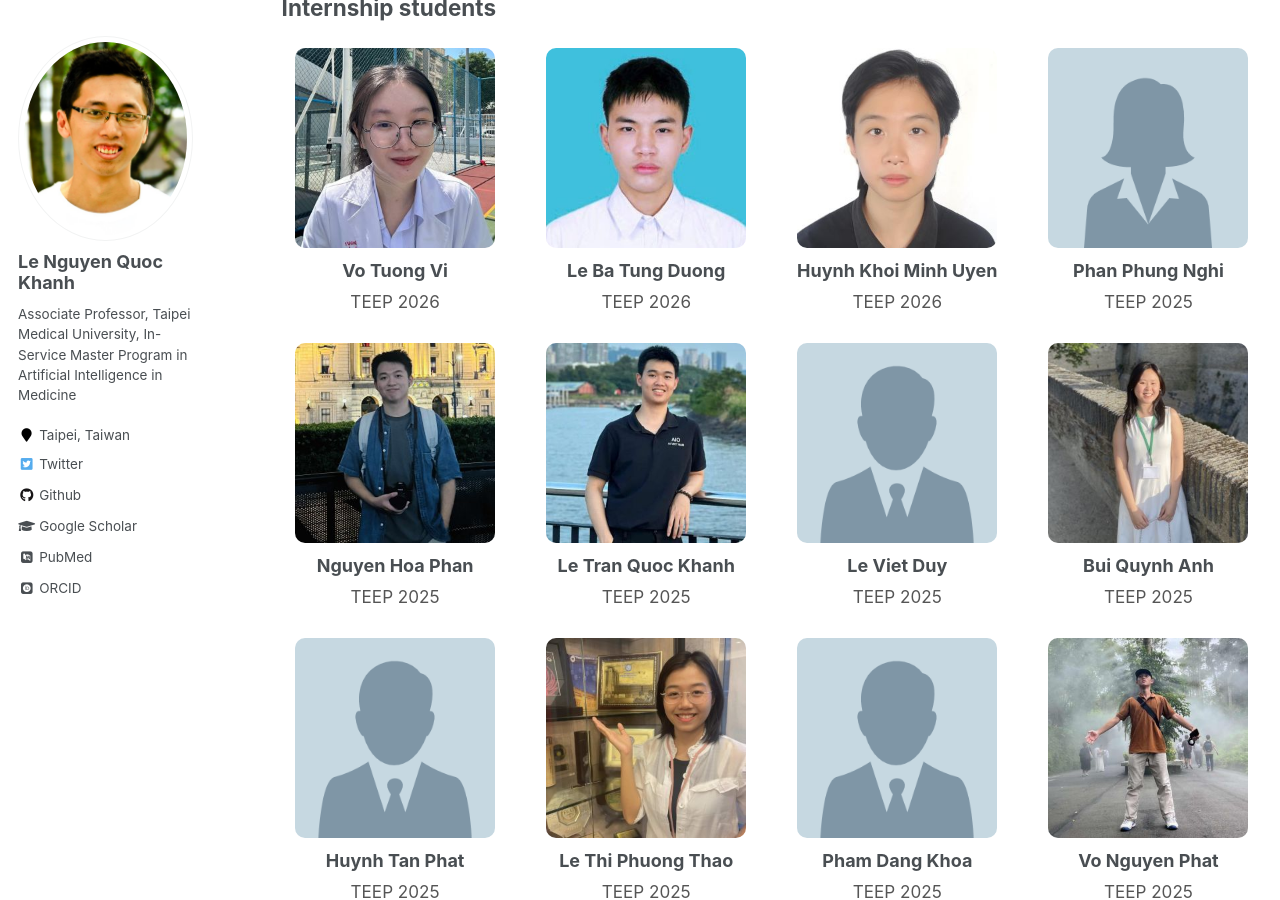
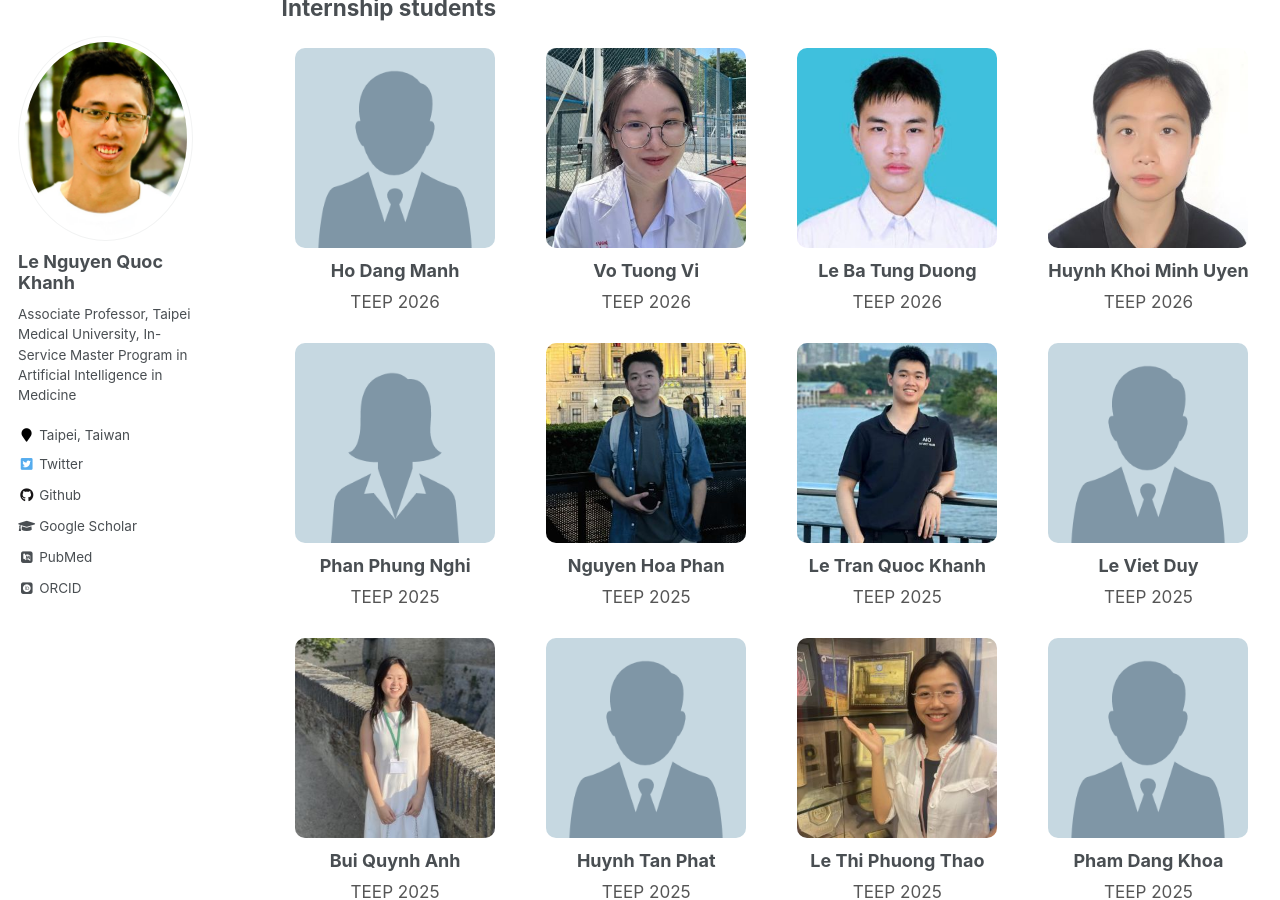
Before and after one commit to khanhlee/khanhlee.github.io, a Jekyll site: the page built from _pages/member.md, in a window 1280 px wide and 900 px high, scrolled down 3531 px. Built offline with Jekyll 4.4.1, drawn with Linux system fonts in a browser that asks for light colours; some web fonts are replaced.

Commit message:
Update member.md

```diff
--- a/_pages/member.md
+++ b/_pages/member.md
@@ -286,6 +286,12 @@ The AIBioMed Research Group develops clinically grounded AI systems by integrati
 <div class="member-grid">
 
   <div class="member-card">
+    <img src="/images/male.png" alt="Ho Dang Manh">
+    <div class="member-name">Ho Dang Manh</div>
+    <div class="member-role">TEEP 2026</div>
+  </div>
+
+  <div class="member-card">
     <img src="/images/vi.jpg" alt="Vo Tuong Vi">
     <div class="member-name">Vo Tuong Vi</div>
     <div class="member-role">TEEP 2026</div>
```
